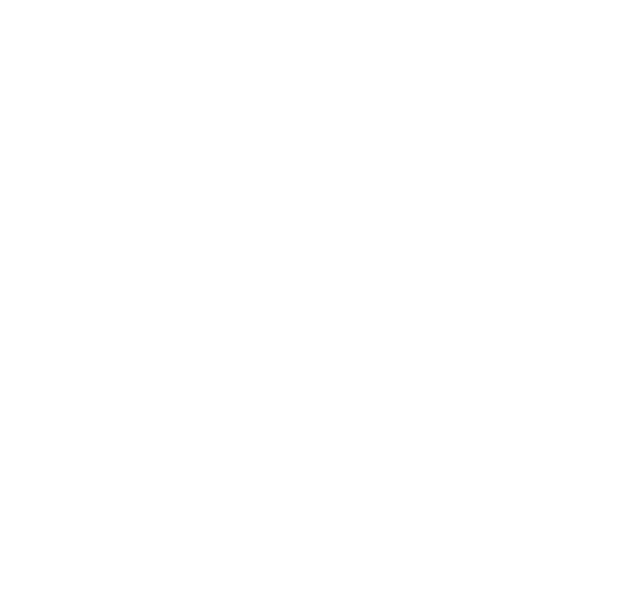
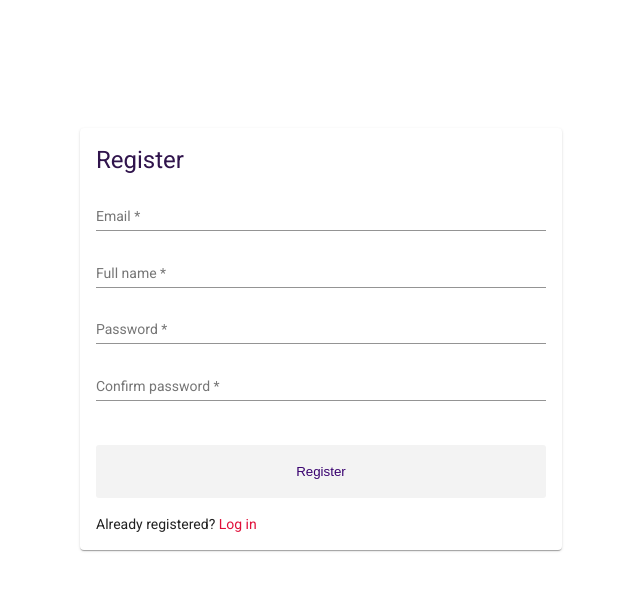
Before and after one commit to bagool185/AAD-cwk, an Angular app: page /register in a window 1280 px wide. Before the commit this address led to /. Shown: the top 590 px of the page, without its empty margins (319-959 px from the left). Built offline with nearby package versions, Linux system fonts and the light colour scheme.

Commit message:
Adds registration screen

```diff
--- a/src/app/app-routing.module.ts
+++ b/src/app/app-routing.module.ts
@@ -11,6 +11,11 @@
     path: 'welcome',
     loadChildren: () =>
       import('./welcome/welcome.module').then(m => m.WelcomeModule)
+  },
+  {
+    path: 'register',
+    loadChildren: () =>
+      import('./register/register.module').then(m => m.RegisterModule)
   }
 ];
 
--- /dev/null
+++ b/src/app/core/validators/password-confirmation.validator.ts
@@ -0,0 +1,18 @@
+import { FormGroup } from '@angular/forms';
+
+export function PasswordConfirmationValidator(controlName: string, matchingControlName: string) {
+  return (formGroup: FormGroup) => {
+    const control = formGroup.controls[controlName];
+    const matchingControl = formGroup.controls[matchingControlName];
+
+    if (matchingControl.errors && !matchingControl.errors.passwordConfirmationValidator) {
+      return;
+    }
+
+    if (control.value !== matchingControl.value) {
+      matchingControl.setErrors({ passwordConfirmationValidator: true });
+    } else {
+      matchingControl.setErrors(null);
+    }
+  };
+}
--- /dev/null
+++ b/src/app/register/register/register.component.html
@@ -0,0 +1,44 @@
+
+<mat-card class="form-card">
+  <mat-card-content>
+    <h1>Register</h1>
+
+    <form [formGroup]="userFormGroup" (ngSubmit)="register()">
+        <mat-form-field class="full-width-input">
+            <input matInput type="email" placeholder="Email" formControlName="email" required>
+            <mat-error>
+            Invalid email address
+            </mat-error>
+        </mat-form-field>
+
+        <mat-form-field class="full-width-input">
+            <input matInput type="text" placeholder="Full name" formControlName="fullName" required>
+            <mat-error>
+            The name is required
+            </mat-error>
+        </mat-form-field>
+
+        <mat-form-field class="full-width-input">
+            <input matInput type="password" placeholder="Password" formControlName="password" minlength="6" required>
+            <mat-error>
+            Password is required and it must be at least 6 characters long
+            </mat-error>
+        </mat-form-field>
+
+         <mat-form-field class="full-width-input">
+            <input matInput type="password" placeholder="Confirm password" formControlName="passwordConf" minlength="6" required>
+            <mat-error>
+            Password confirmation doesn't match the original password
+            </mat-error>
+        </mat-form-field>
+
+        <button type="submit" class="button" style="margin-top: 2em; height: 4em" [disabled]="userFormGroup?.invalid">Register</button>
+
+        <div style="margin-top: 2vh">
+            Already registered?
+            <a routerLink="/welcome" class="next-line" routerLinkActive="active">Log in</a>
+        </div>
+
+    </form>
+  </mat-card-content>
+</mat-card>
--- /dev/null
+++ b/src/app/register/register/register.component.ts
@@ -0,0 +1,37 @@
+import { Component, OnInit } from '@angular/core';
+import { FormBuilder, FormGroup, Validators } from '@angular/forms';
+import { emailPattern } from '@utils/regex-patterns.util';
+import { PasswordConfirmationValidator } from 'src/app/core/validators/password-confirmation.validator';
+
+
+@Component({
+  selector: 'app-register',
+  templateUrl: './register.component.html',
+  styleUrls: ['./register.component.scss']
+})
+export class RegisterComponent implements OnInit {
+
+  userFormGroup: FormGroup;
+
+  constructor(private readonly formBuilder: FormBuilder) {
+    this.userFormGroup = this.formBuilder.group({
+      email: ['', [Validators.required, Validators.pattern(emailPattern)]],
+      fullName: ['', Validators.required],
+      password: ['', [Validators.required, Validators.minLength(6)]],
+      passwordConf: ['', [Validators.required, Validators.minLength(6)]]
+    },
+    {
+      validators: [PasswordConfirmationValidator('password', 'passwordConf')]
+    });
+  }
+
+  ngOnInit(): void {
+  }
+
+  register() {
+    if (this.userFormGroup.invalid) {
+      return;
+    }
+  }
+
+}
--- a/src/app/welcome/welcome-screen/welcome-screen.component.html
+++ b/src/app/welcome/welcome-screen/welcome-screen.component.html
@@ -1,5 +1,4 @@
-
-<mat-card>
+<mat-card class="form-card">
   <mat-card-content>
     <h1>Hello There!</h1>
 
@@ -12,7 +11,7 @@
         </mat-form-field>
 
         <mat-form-field class="full-width-input">
-            <input matInput type="password" placeholder="Parola" formControlName="password" minlength="6" required>
+            <input matInput type="password" placeholder="Password" formControlName="password" minlength="6" required>
             <mat-error>
             Password must be at least 6 characters long
             </mat-error>
--- a/src/app/welcome/welcome-screen/welcome-screen.component.ts
+++ b/src/app/welcome/welcome-screen/welcome-screen.component.ts
@@ -23,7 +23,9 @@
   }
 
   logIn() {
+    if (this.userFormGroup.valid) {
 
+    }
   }
 
 }
--- a/src/styles.scss
+++ b/src/styles.scss
@@ -51,9 +51,13 @@
     color: $primary-color-light;
 
     &:hover {
-        color: $primary-color-dark
+        color: $primary-color-dark;
+        font-weight: bold;
+
     }
 }
+
+// Form controls
 
 .button {
     align-items: center;
@@ -85,3 +89,15 @@
         }
     }
 }
+
+
+.form-card {
+    max-width: 450px;
+    margin: 0 auto;
+    margin-top: 10%;
+}
+
+form {
+    display: flex;
+    flex-direction: column;
+}
--- a/tsconfig.json
+++ b/tsconfig.json
@@ -23,7 +23,8 @@
     "paths": {
       "@shared/*": ["src/app/shared/*"],
       "@utils/*": ["src/app/shared/utils/*"],
-      "@environments/*": ["src/environments/*"]
+      "@environments/*": ["src/environments/*"],
+      "@validators/*": ["src/app/core/validators/*"]
     }
   },
   "angularCompilerOptions": {
```
Also changed, not shown: src/app/register/register-routing.module.ts (added, +16 -0 lines), src/app/register/register.module.ts (added, +19 -0 lines), tsconfig.app.json (+7 -1 lines), src/app/register/register/register.component.scss (added), 1 other file (tests, documents, lock files or other folders). Lines whose indentation alone changed are shown as unchanged.
